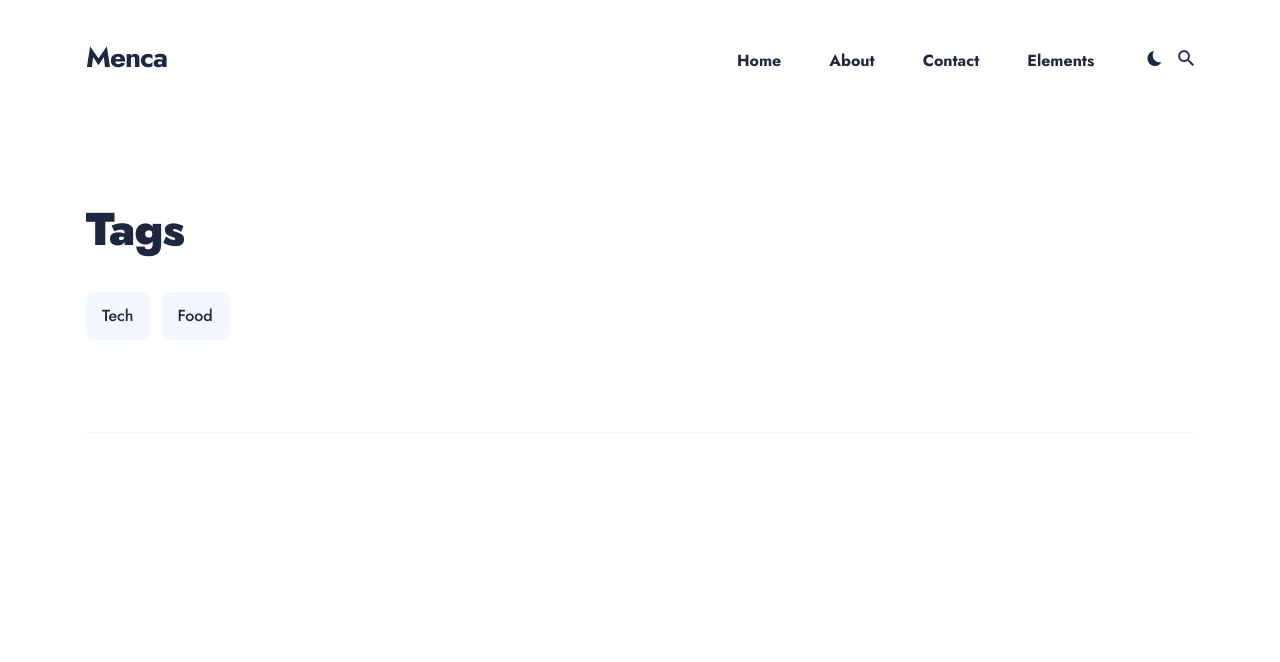
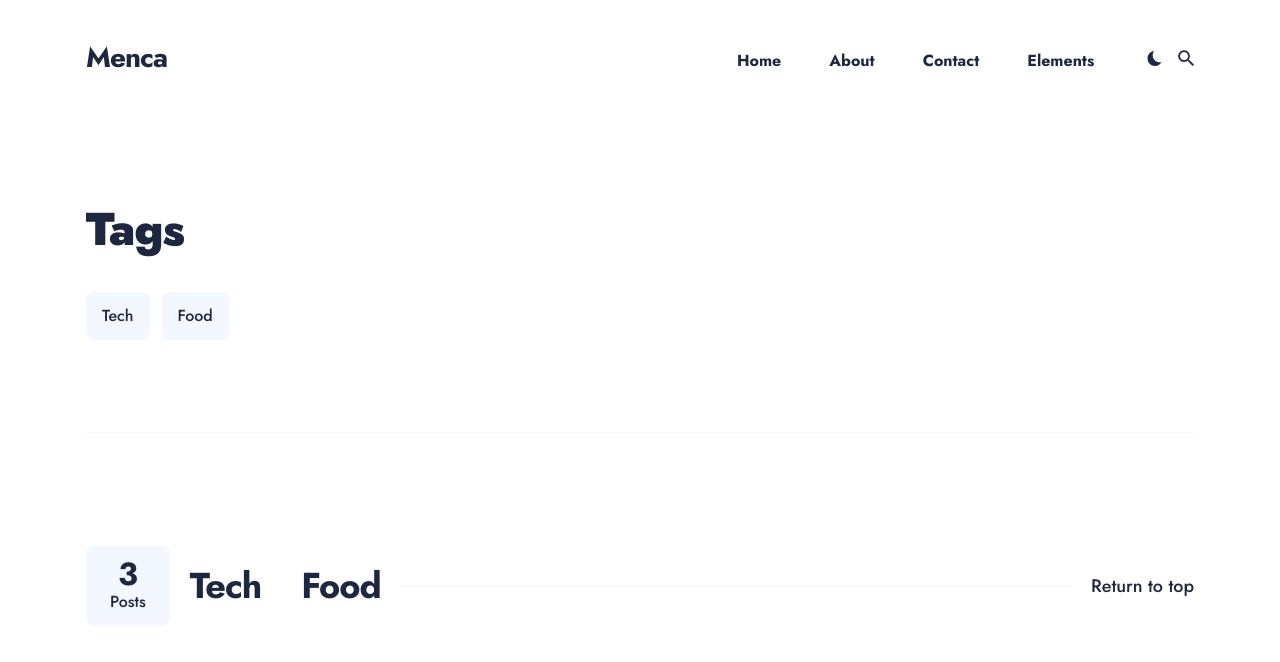
Before and after one commit to adityaraj2003/adityaraj2003.github.io, a Jekyll site: the page built from tags.html, in a window 1280 px wide and 1400 px high. Shown: the top 662 px of the window. Built offline with Jekyll 4.4.1, drawn with Linux system fonts in a browser that asks for light colours; nearby versions of some CDN libraries; comment, search, counter and statistics services are not loaded; some of the changed text lies outside the part shown.

Commit message:
Update tags.html

```diff
--- a/tags.html
+++ b/tags.html
@@ -45,3 +45,77 @@ title: Tags
     </div>
 
   </div>
+
+
+<div class="tags__inner">
+
+      <div class="container">
+        <div class="row">
+          <div class="col col-12">
+            <div class="tag__info">
+              <div class="tag__info-box">
+                <div class="tag__counter">
+                  <span>3</span>
+                  <small>Posts</small>
+                </div>
+                 {% for tag in site.tags %}
+                {% capture tag_name %}{{ tag | first }}{% endcapture %}
+                <h2 class="tag__name" id="{{ tag_name | slugize }}">{{ tag_name | slugize }}</h2>
+                {% endfor %}
+              </div>
+              <a class="top__link" href="#top">Return to top</a>
+            </div>
+          </div>
+        </div>
+      </div>
+
+      <div class="container">
+        <div class="row">
+          <div class="col col-12">
+            <div class="row">
+               {% for tag in site.tags %}
+            {% for post in site.tags[tag_name] %}
+
+                <div class="article col col-4 col-d-6 col-t-12">
+  <div class="article__inner">
+
+    <div class="article__head">
+      <time class="article__date" datetime="2020-10-31T12:01:35+00:00">31 Oct 2020</time>
+
+
+
+
+      <a class="article__image" href="{{ site.baseurl }}{{ post.url }}">
+        <img class="lazy" data-src="{{ post.image }}" alt="{{ post.title }}">
+      </a>
+
+
+    </div>
+
+    <div class="article__content">
+
+      <h2 class="article__title">
+        <a href="{{ site.baseurl }}{{ post.url }}">{{ post.title }}</a>
+      </h2>
+
+
+      <p class="article__excerpt">{{ post.content | strip_html | truncatewords: 14 }}</p>
+
+
+    </div>
+  </div>
+</div>
+
+            {% endfor %}
+              {% endfor %}
+
+
+
+
+
+            </div>
+          </div>
+        </div>
+      </div>
+
+    </div>
```
